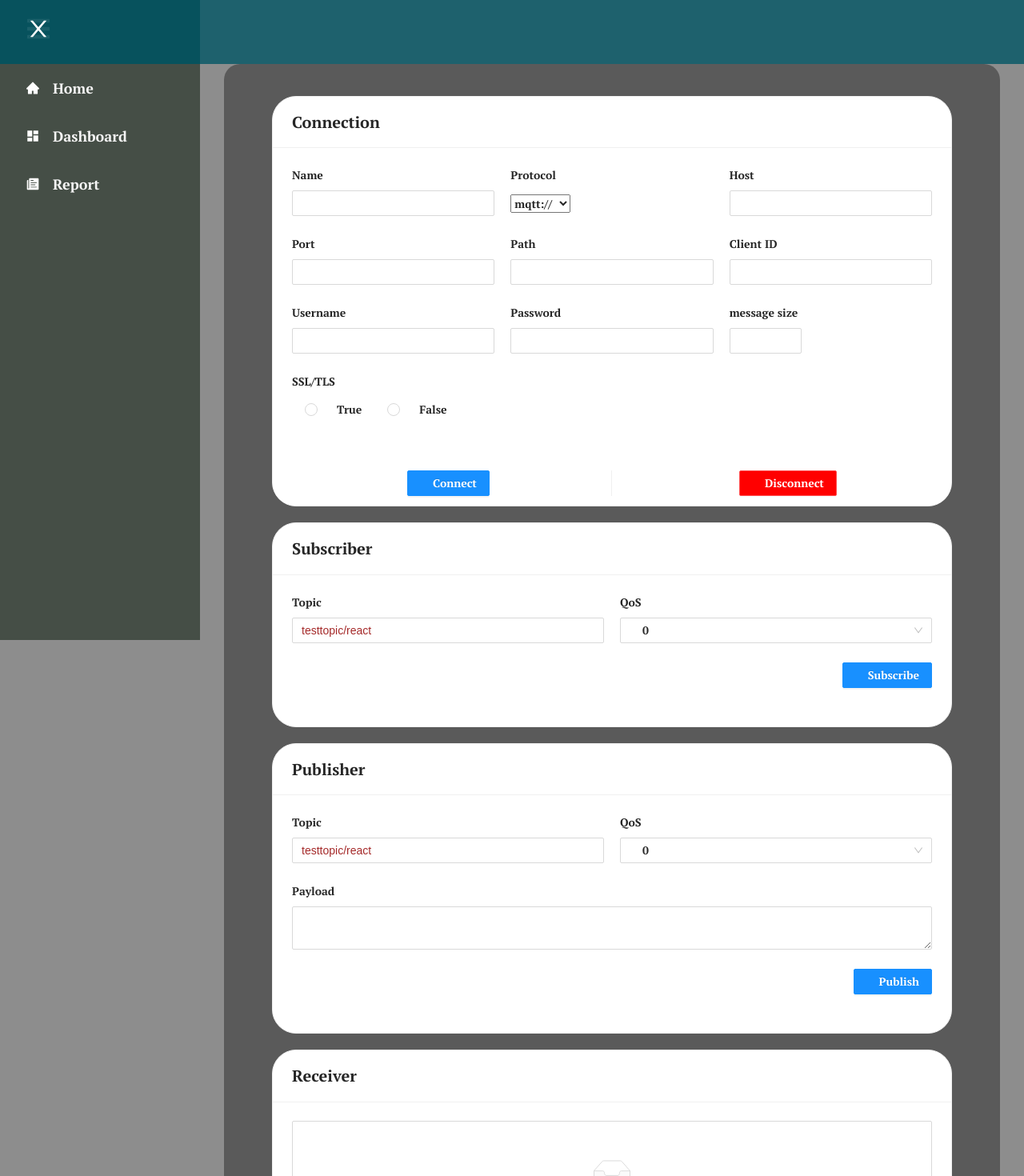
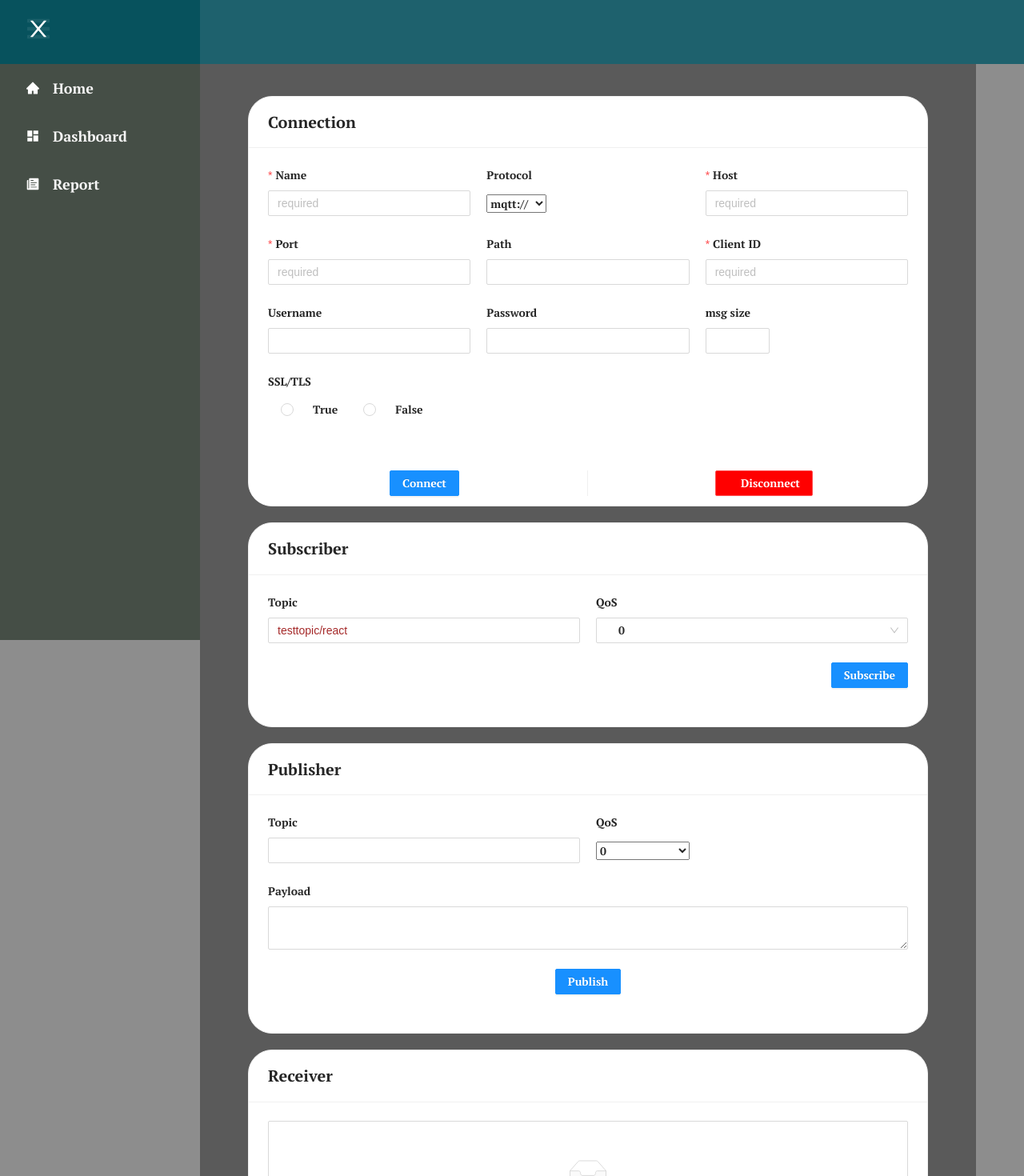
Before and after one commit to rexfordkode/IIoT-Dashboard, a React (Create React App) app in the folder client/: page /dashboard in a window 1280 px wide. Shown: the top 1470 px of the page at 80% size. Built offline with nearby package versions, Linux system fonts and the light colour scheme.

Commit message:
Form Validation

```diff
--- a/client/src/components/Hook/Connection.js
+++ b/client/src/components/Hook/Connection.js
@@ -3,7 +3,7 @@ import { Radio, Card, Button, Form, Input, Row, Col, InputNumber } from "antd";
 
 const Connection = ({ connect, disconnect, connectBtn }) => {
   const [state, setState] = useState({
-    name: "",
+    name:'',
     protocol: "mqtt://",
     host: "",
     port: "",
@@ -22,8 +22,11 @@ const Connection = ({ connect, disconnect, connectBtn }) => {
     });
   };
 
-
   const handleSubmit = async () => {
+    if(state.name===''||state.host===''||state.clientId===''||state.port===''){
+      console.log('Good catch')
+      alert('All required fields must be filled')
+    }else{
     try {
       let result = await fetch("http://localhost:4000/", {
         method: "post",
@@ -37,7 +40,9 @@ const Connection = ({ connect, disconnect, connectBtn }) => {
       console.log(result);
     } catch (e) {
       console.log(e);
-    }    console.log(state);
+    }
+    console.log(state);
+  }
   };
 
   const [form] = Form.useForm();
@@ -51,8 +56,12 @@ const Connection = ({ connect, disconnect, connectBtn }) => {
     >
       <Row gutter={20}>
         <Col span={8}>
-          <Form.Item label="Name" name="name">
-            <Input required name="name" value={state.name} />
+          <Form.Item
+            label="Name"
+            name="name"
+            required
+          >
+            <Input placeholder="required" required name="name" value={state.name} />
           </Form.Item>
         </Col>
 
@@ -67,13 +76,13 @@ const Connection = ({ connect, disconnect, connectBtn }) => {
           </Form.Item>
         </Col>
         <Col span={8}>
-          <Form.Item label="Host" name="host">
-            <Input name="host" value={state.host} />
+          <Form.Item required label="Host" name="host">
+            <Input placeholder="required" required name="host" value={state.host} />
           </Form.Item>
         </Col>
         <Col span={8}>
-          <Form.Item label="Port" name="port">
-            <Input name="port" value={state.port} />
+          <Form.Item label="Port" required name="port">
+            <Input placeholder="required" required name="port" value={state.port} />
           </Form.Item>
         </Col>
 
@@ -84,22 +93,22 @@ const Connection = ({ connect, disconnect, connectBtn }) => {
         </Col>
 
         <Col span={8}>
-          <Form.Item label="Client ID" name="clientId">
-            <Input name="clientId" value={state.clientId} />
+          <Form.Item label="Client ID" required name="clientId">
+            <Input placeholder="required" name="clientId" value={state.clientId} />
           </Form.Item>
         </Col>
         <Col span={8}>
           <Form.Item label="Username" name="username">
-            <Input name="username" value={state.username} />
+            <Input required name="username" value={state.username} />
           </Form.Item>
         </Col>
         <Col span={8}>
           <Form.Item label="Password" name="password">
-            <Input name="password" value={state.password} />
+            <Input id="password" name="password" value={state.password} />
           </Form.Item>
         </Col>
         <Col span={8}>
-          <Form.Item label="message size" name="message_size">
+          <Form.Item label="msg size" name="message_size">
             <InputNumber
               name="messageSize"
               min={1}
--- a/client/src/components/Hook/Publisher.js
+++ b/client/src/components/Hook/Publisher.js
@@ -1,26 +1,48 @@
-import React, { useContext } from 'react';
-import { Card, Form, Input, Row, Col, Button, Select } from 'antd';
-import { QosOption } from './index'
+import React, { useState } from 'react';
+import { Card, Form, Input, Row, Col, Button} from 'antd';
 
 const Publisher = ({ publish }) => {
   const [form] = Form.useForm();
-  const qosOptions = useContext(QosOption);
+  const [state,setState] = useState({
+      topic : '',
+      qos : '0',
+      payload : '',
+  })
 
-  const record = {
-    topic: 'testtopic/react',
-    qos: 0,
+  const handleInputChange = (event) => {
+    setState({
+      ...state,
+      [event.target.name]: event.target.value,
+    });
   };
 
+  const handleSubmit = async () => {
+    try {
+      let result = await fetch("http://localhost:4000/", {
+        method: "post",
+        mode: "no-cors",
+        headers: {
+          Accept: "application/json",
+          "Content-type": "application/json",
+        },
+        body: JSON.stringify(state),
+      });
+      console.log(result);
+    } catch (e) {
+      console.log(e);
+    }
+    console.log(state);
+  };
   const onFinish = (values) => {
     publish(values)
   };
 
   const PublishForm = (
+
     <Form
       layout="vertical"
       name="basic"
       form={form}
-      initialValues={record}
       onFinish={onFinish}
     >
       <Row gutter={20}>
@@ -29,7 +51,7 @@ const Publisher = ({ publish }) => {
             label="Topic"
             name="topic"
           >
-            <Input />
+            <Input  name='topic' onChange={handleInputChange} value={state.topic} />
           </Form.Item>
         </Col>
         <Col span={12}>
@@ -37,7 +59,11 @@ const Publisher = ({ publish }) => {
             label="QoS"
             name="qos"
           >
-            <Select options={qosOptions} />
+            <select id="publisher-qos" name='qos' onChange={handleInputChange} value={state.qos}>
+            <option value={0}>0</option>
+            <option value={1}>1</option>
+            <option value={2}>2</option>
+            </select>
           </Form.Item>
         </Col>
         <Col span={24}>
@@ -45,12 +71,12 @@ const Publisher = ({ publish }) => {
             label="Payload"
             name="payload"
           >
-            <Input.TextArea />
+            <Input.TextArea name='payload' value={state.payload} onChange={handleInputChange}/>
           </Form.Item>
         </Col>
-        <Col span={8} offset={16} style={{ textAlign: 'right' }}>
+        <Col span={8} offset={8} style={{ textAlign: 'center' }}>
           <Form.Item>
-            <Button type="primary" htmlType="submit">
+            <Button type="primary" htmlType="submit" onClick={handleSubmit}>
               Publish
             </Button>
           </Form.Item>
--- a/client/src/pages/Dashboard.css
+++ b/client/src/pages/Dashboard.css
@@ -12,14 +12,29 @@
   position: relative;
   margin-left: 310px;
   top: 0px;
-  border-radius: 20px;
-  left: -30px;
+  border-radius: 0px;
+  left: -60px;
 }
 
 body {
   background-color: #3333338e;
 }
-
+.ant-input-number{
+  max-width: 80px;
+}
+#basic_message_size{
+  max-width: 80px;
+}
+.ant-btn-primary span{
+  text-align: left;
+  margin-left: 0;
+}
+#publisher-qos{
+  width: 30%;
+}
+#password{
+-webkit-text-security: disc;
+}
 .dashboard .ant-card {
   width: 100%;
   max-width: 850px;
```
